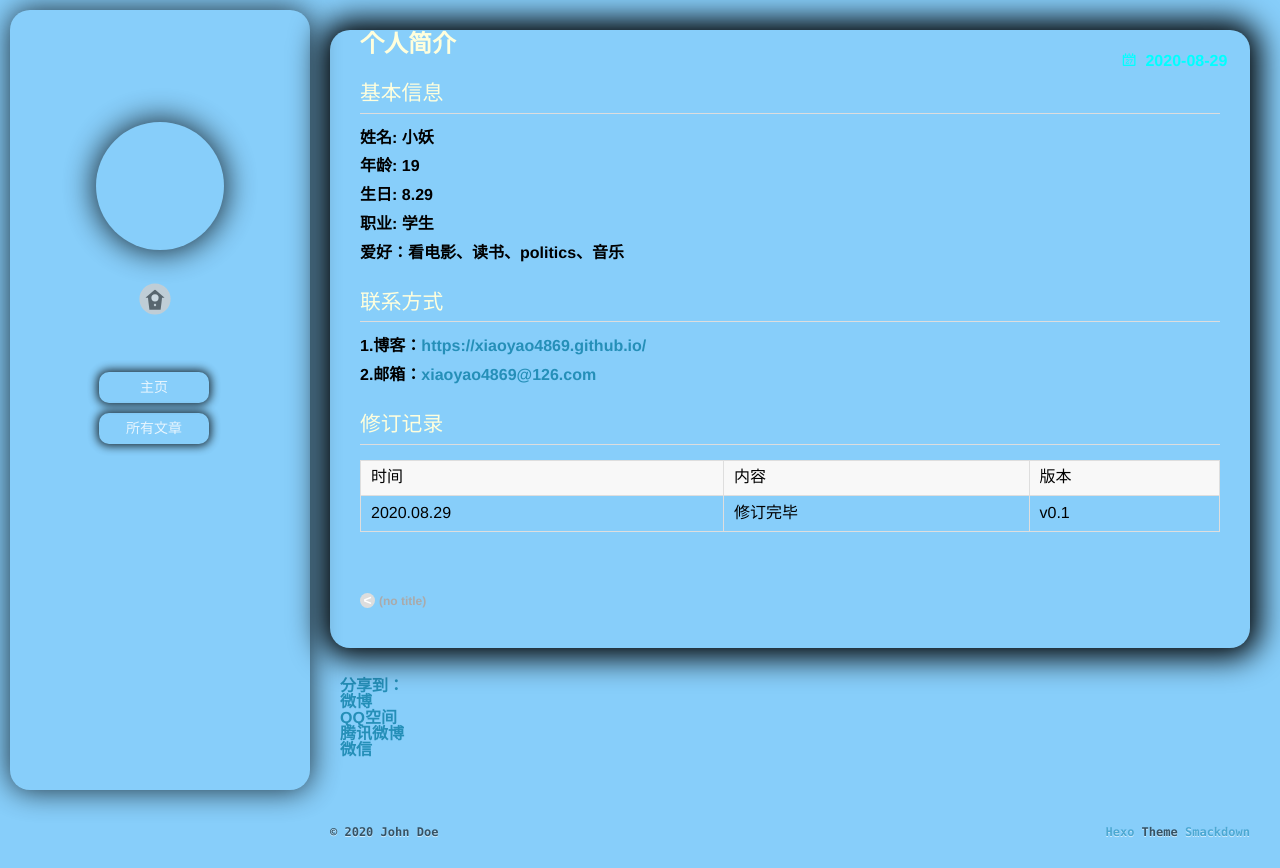
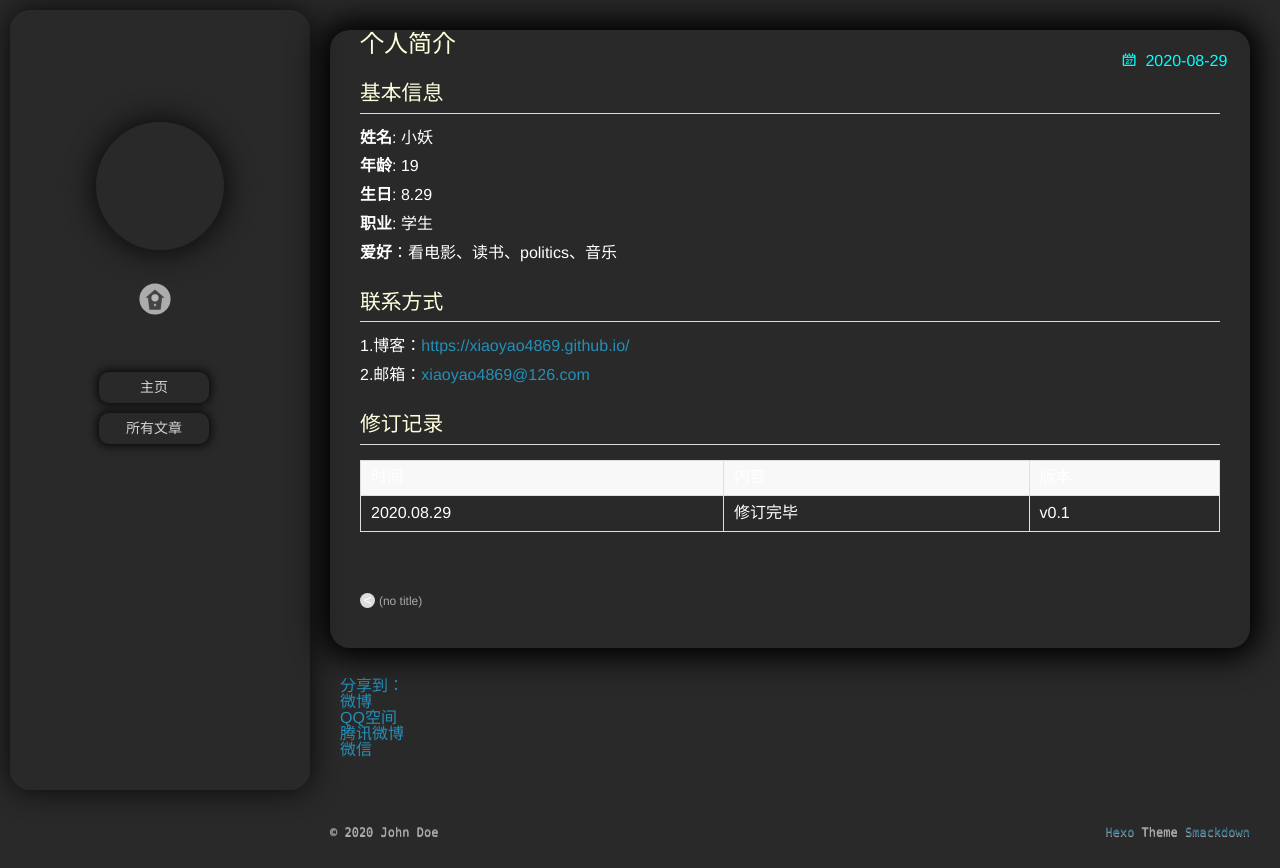
Before and after one commit to xiaoyao4869/xiaoyao4869.github.io, a plain HTML site: page 2020/08/29/个人简介/index.html in a window 1280 px wide. Drawn offline with nearby package versions, Linux system fonts and the light colour scheme; some packages are replaced by stand-ins of ours; a script that the page names is missing.

Commit message:
Site updated: 2020-09-09 13:59:54

```diff
--- a/2020/08/29/个人简介/index.html
+++ b/2020/08/29/个人简介/index.html
@@ -9,12 +9,12 @@
 
 
   <meta name="viewport" content="width=device-width, initial-scale=1, maximum-scale=1">
-  <meta name="description" content="个人简介基本信息姓名: 小妖年龄: 19生日: 8.29职业: 学生爱好：看电影、读书、politics、音乐   联系方式1.博客：https:&#x2F;&#x2F;xiaoyao4869.github.io&#x2F;2.邮箱：&amp;#120;&amp;#x69;&amp;#97;&amp;#111;&amp;#121;&amp;#x61;&amp;#111;&amp;#52;&amp;#x38;&amp;#x36;&amp;#57;&amp;#x40;&amp;#49;&amp;#x32;&amp;#x36;&amp;#x2e;&amp;#x63;">
+  <meta name="description" content="个人简介基本信息姓名: 小妖年龄: 19生日: 8.29职业: 学生爱好：看电影、读书、politics、音乐   联系方式1.博客：https:&#x2F;&#x2F;xiaoyao4869.github.io&#x2F;2.邮箱：&amp;#x78;&amp;#x69;&amp;#97;&amp;#x6f;&amp;#121;&amp;#97;&amp;#x6f;&amp;#52;&amp;#x38;&amp;#54;&amp;#57;&amp;#x40;&amp;#x31;&amp;#50;&amp;#54;&amp;#46;&amp;#99;&amp;#111">
 <meta property="og:type" content="article">
 <meta property="og:title" content="Hexo">
 <meta property="og:url" content="http://yoursite.com/2020/08/29/%E4%B8%AA%E4%BA%BA%E7%AE%80%E4%BB%8B/index.html">
 <meta property="og:site_name" content="Hexo">
-<meta property="og:description" content="个人简介基本信息姓名: 小妖年龄: 19生日: 8.29职业: 学生爱好：看电影、读书、politics、音乐   联系方式1.博客：https:&#x2F;&#x2F;xiaoyao4869.github.io&#x2F;2.邮箱：&amp;#120;&amp;#x69;&amp;#97;&amp;#111;&amp;#121;&amp;#x61;&amp;#111;&amp;#52;&amp;#x38;&amp;#x36;&amp;#57;&amp;#x40;&amp;#49;&amp;#x32;&amp;#x36;&amp;#x2e;&amp;#x63;">
+<meta property="og:description" content="个人简介基本信息姓名: 小妖年龄: 19生日: 8.29职业: 学生爱好：看电影、读书、politics、音乐   联系方式1.博客：https:&#x2F;&#x2F;xiaoyao4869.github.io&#x2F;2.邮箱：&amp;#x78;&amp;#x69;&amp;#97;&amp;#x6f;&amp;#121;&amp;#97;&amp;#x6f;&amp;#52;&amp;#x38;&amp;#54;&amp;#57;&amp;#x40;&amp;#x31;&amp;#50;&amp;#54;&amp;#46;&amp;#99;&amp;#111">
 <meta property="og:locale" content="en_US">
 <meta property="article:published_time" content="2020-08-29T02:29:46.458Z">
 <meta property="article:modified_time" content="2020-08-29T02:29:46.497Z">
@@ -187,7 +187,7 @@
     <div class="article-entry" itemprop="articleBody">
 
         <h1 id="个人简介"><a href="#个人简介" class="headerlink" title="个人简介"></a>个人简介</h1><h2 id="基本信息"><a href="#基本信息" class="headerlink" title="基本信息"></a>基本信息</h2><p><strong>姓名</strong>: 小妖<br><strong>年龄</strong>: 19<br><strong>生日</strong>: 8.29<br><strong>职业</strong>: 学生<br><strong>爱好</strong>：看电影、读书、politics、音乐  </p>
-<h2 id="联系方式"><a href="#联系方式" class="headerlink" title="联系方式"></a>联系方式</h2><p>1.博客：<a target="_blank" rel="noopener" href="https://xiaoyao4869.github.io/">https://xiaoyao4869.github.io/</a><br>2.邮箱：<a href="mailto:&#120;&#x69;&#97;&#111;&#121;&#x61;&#111;&#52;&#x38;&#x36;&#57;&#x40;&#49;&#x32;&#x36;&#x2e;&#x63;&#111;&#109;">&#120;&#x69;&#97;&#111;&#121;&#x61;&#111;&#52;&#x38;&#x36;&#57;&#x40;&#49;&#x32;&#x36;&#x2e;&#x63;&#111;&#109;</a>  </p>
+<h2 id="联系方式"><a href="#联系方式" class="headerlink" title="联系方式"></a>联系方式</h2><p>1.博客：<a target="_blank" rel="noopener" href="https://xiaoyao4869.github.io/">https://xiaoyao4869.github.io/</a><br>2.邮箱：<a href="mailto:&#x78;&#x69;&#97;&#x6f;&#121;&#97;&#x6f;&#52;&#x38;&#54;&#57;&#x40;&#x31;&#50;&#54;&#46;&#99;&#111;&#x6d;">&#x78;&#x69;&#97;&#x6f;&#121;&#97;&#x6f;&#52;&#x38;&#54;&#57;&#x40;&#x31;&#50;&#54;&#46;&#99;&#111;&#x6d;</a>  </p>
 <h2 id="修订记录"><a href="#修订记录" class="headerlink" title="修订记录"></a>修订记录</h2><table>
 <thead>
 <tr>
--- a/css/style.css
+++ b/css/style.css
@@ -137,11 +137,10 @@ body,
   height: 100%;
 }
 body {
-  font-family: "隶书", "HelveticaNeue-Light", "Helvetica Neue Light", "Helvetica Neue", Helvetica, Arial, sans-serif;
+  font-family: "微软雅黑", "HelveticaNeue-Light", "Helvetica Neue Light", "Helvetica Neue", Helvetica, Arial, sans-serif;
   font-size: 16px;
-  font-weight: bolder;
-  background-color: #87cefa;
-  color: #000;
+  background-color: #292929;
+  color: #fff;
   -webkit-overflow-scrolling: touch;
   background-attachment: fixed;
 }
```
Also changed, not shown: index.html (+1 -1 lines).
